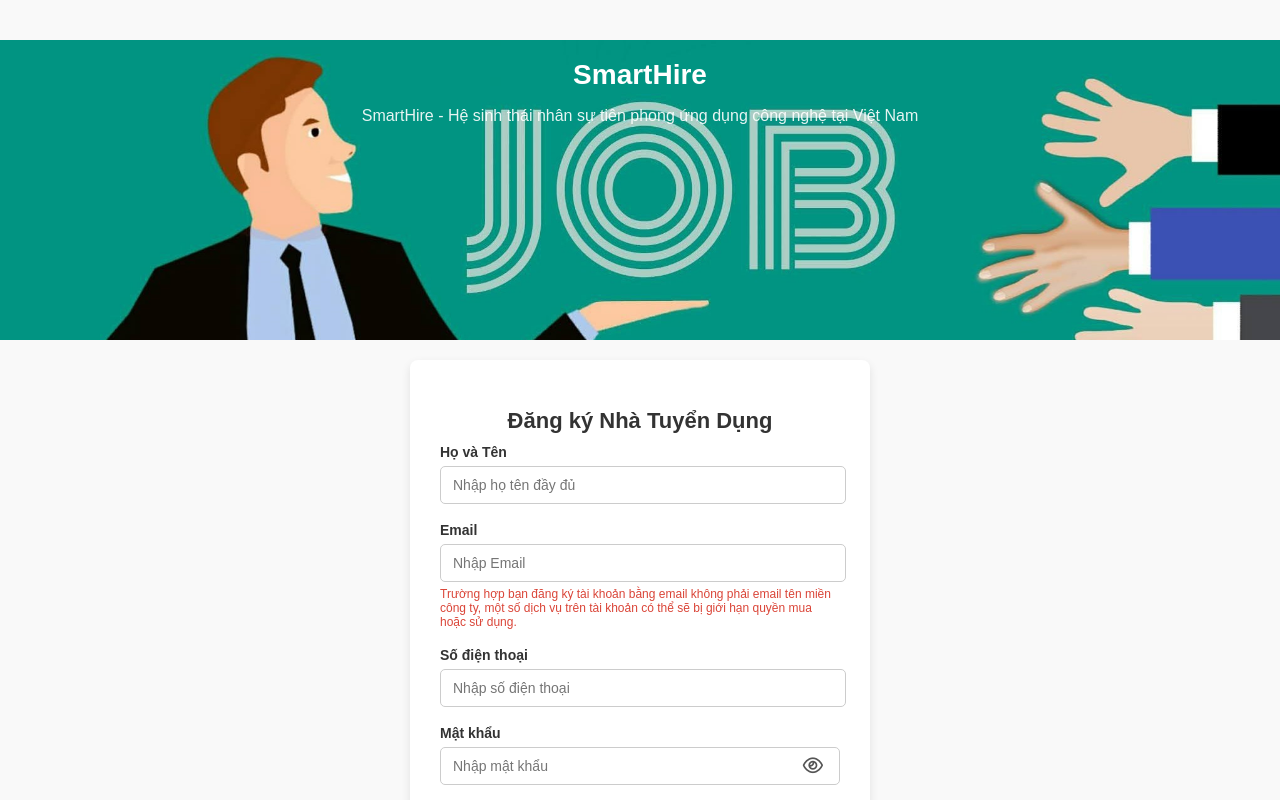
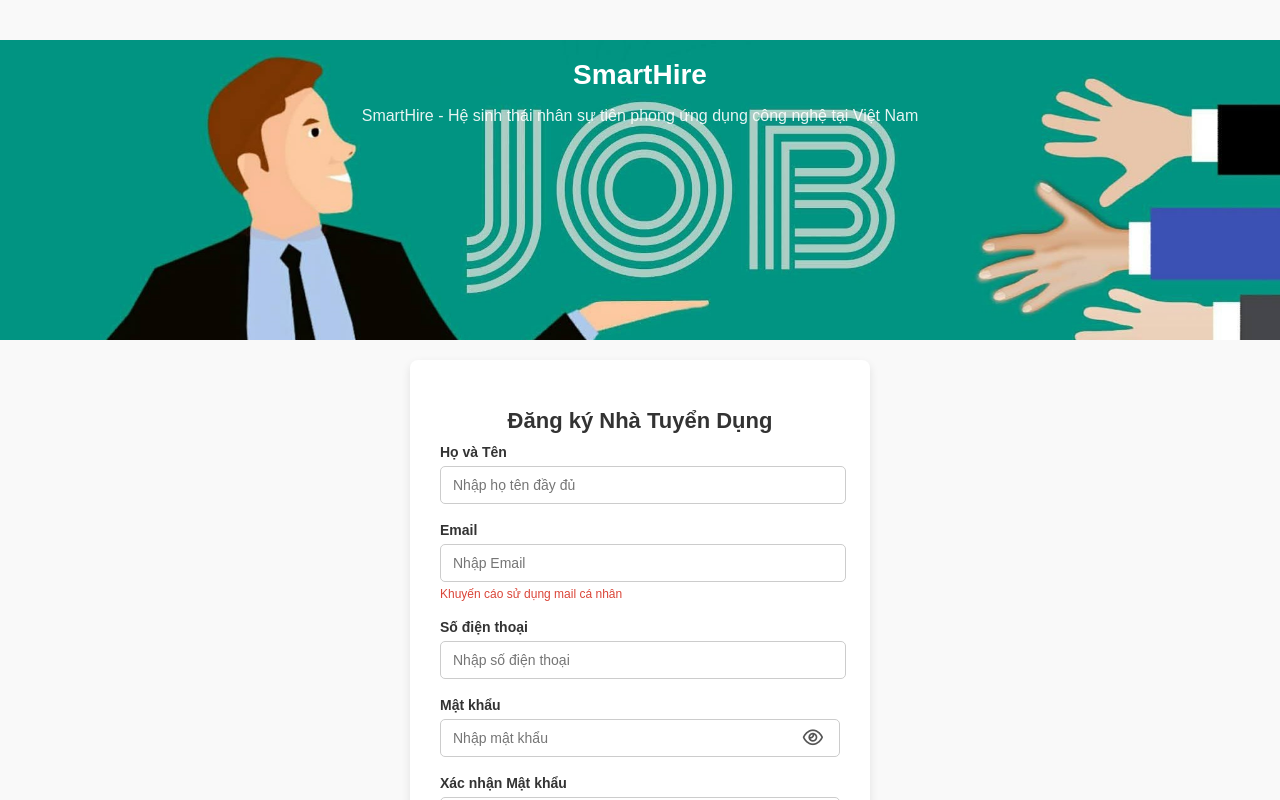
Before and after one commit to cmc-uni-projects/4c-tc-recruitment-management-frontend, a React (Vite) app: page /register in a window 1280 px wide. Both pictures are taken after a click on the element 460 px from the left and 447 px from the top of the page. Shown: the top 800 px of the page. Built offline with nearby package versions, Linux system fonts and the light colour scheme.

Commit message:
update cảnh báo

```diff
--- a/src/components/Register/RegisterHRSection.jsx
+++ b/src/components/Register/RegisterHRSection.jsx
@@ -110,8 +110,7 @@
               value={RegisterForm.values.email}
             />
             <div className="warning-text">
-                    Trường hợp bạn đăng ký tài khoản bằng email không phải email tên miền công ty, một số dịch vụ trên
-                    tài khoản có thể sẽ bị giới hạn quyền mua hoặc sử dụng.
+                    Khuyến cáo sử dụng mail cá nhân
             </div>
             {RegisterForm.touched.email && RegisterForm.errors.email && (
               <div className="error-text">{RegisterForm.errors.email}</div>
```
